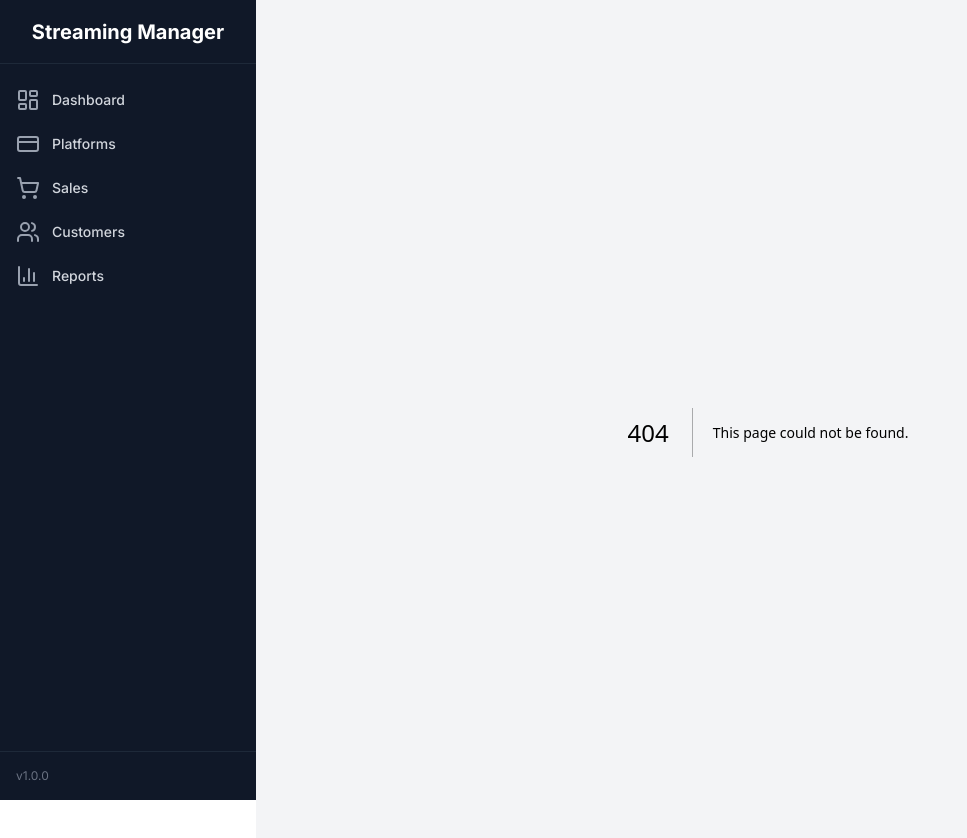
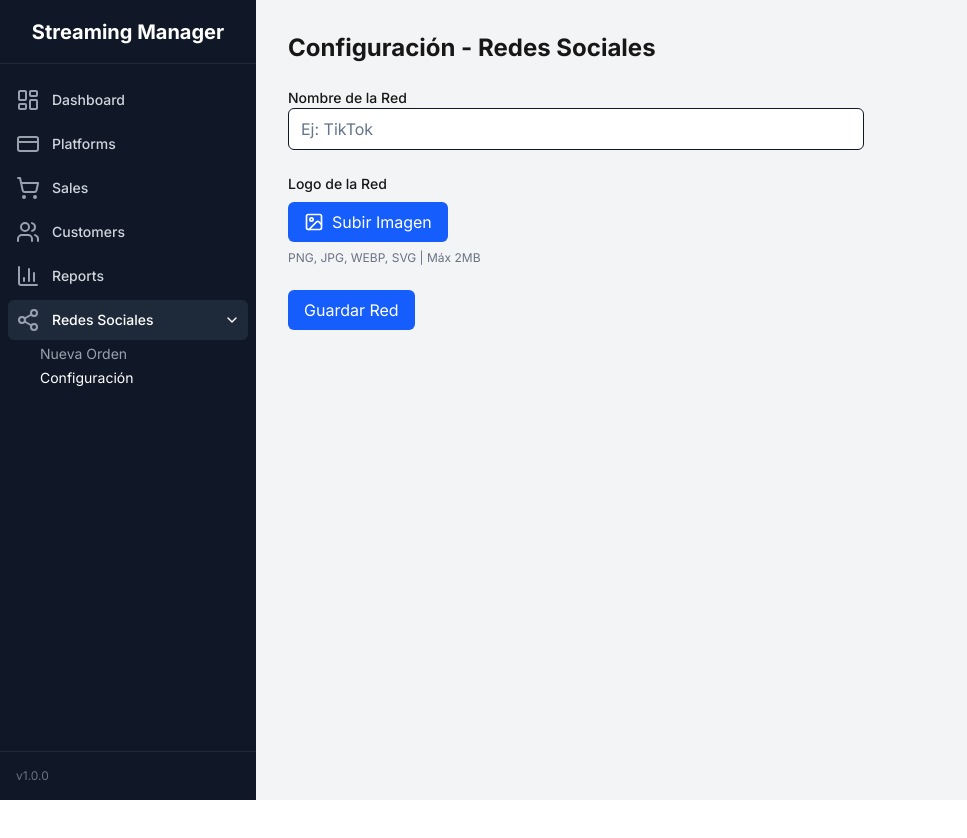
Before and after one commit to glassardtaller-a11y/Proyecto-Taller-1, a Next.js app in the folder streaming-app/: page /redes-sociales/configuracion in a window 1280 px wide. Before the commit this address had no page. Shown: the top 838 px of the page, without its empty margins (0-967 px from the left). After the commit the page ends 800 px from the top, so only its background shows below. Built offline with nearby package versions, Linux system fonts and the light colour scheme; no server answers.

Commit message:
fix: implementacion de redes sociales

```diff
--- /dev/null
+++ b/streaming-app/src/app/redes-sociales/configuracion/page.tsx
@@ -0,0 +1,77 @@
+'use client'
+
+import { useState } from 'react'
+import { createClient } from '@/lib/supabase/client'
+import { SocialNetworkLogoUpload } from '@/components/SocialNetworkLogoUpload'
+
+export default function SocialNetworksConfigPage() {
+
+    const supabase = createClient()
+
+    const [name, setName] = useState('')
+    const [logoUrl, setLogoUrl] = useState('')
+    const [loading, setLoading] = useState(false)
+
+    const handleSave = async () => {
+        if (!name) {
+            alert('Ingrese nombre de la red')
+            return
+        }
+
+        setLoading(true)
+
+        const { error } = await supabase
+            .from('social_networks')
+            .insert({
+                name,
+                logo_url: logoUrl
+            })
+
+        setLoading(false)
+
+        if (error) {
+            alert(error.message)
+        } else {
+            alert('Red creada')
+            setName('')
+            setLogoUrl('')
+        }
+    }
+
+    return (
+        <div className="max-w-xl space-y-6">
+
+            <h1 className="text-2xl font-bold">
+                Configuración - Redes Sociales
+            </h1>
+
+            {/* NOMBRE */}
+            <div>
+                <label className="block text-sm font-medium">
+                    Nombre de la Red
+                </label>
+                <input
+                    value={name}
+                    onChange={(e) => setName(e.target.value)}
+                    className="w-full border rounded-md px-3 py-2"
+                    placeholder="Ej: TikTok"
+                />
+            </div>
+
+            {/* LOGO */}
+            <SocialNetworkLogoUpload
+                onUpload={(url) => setLogoUrl(url)}
+            />
+
+            {/* BOTÓN */}
+            <button
+                onClick={handleSave}
+                disabled={loading}
+                className="bg-blue-600 text-white px-4 py-2 rounded-md hover:bg-blue-700"
+            >
+                {loading ? 'Guardando...' : 'Guardar Red'}
+            </button>
+
+        </div>
+    )
+}
--- a/streaming-app/src/components/Sidebar.tsx
+++ b/streaming-app/src/components/Sidebar.tsx
@@ -1,10 +1,19 @@
-
 'use client'
 
 import Link from 'next/link'
 import { usePathname } from 'next/navigation'
-import { LayoutDashboard, Users, CreditCard, ShoppingCart, BarChart3, Settings } from 'lucide-react'
+import {
+    LayoutDashboard,
+    Users,
+    CreditCard,
+    ShoppingCart,
+    BarChart3,
+    Share2,
+    ChevronDown,
+    ChevronRight
+} from 'lucide-react'
 import clsx from 'clsx'
+import { useState } from 'react'
 
 const navigation = [
     { name: 'Dashboard', href: '/dashboard', icon: LayoutDashboard },
@@ -15,40 +24,109 @@ const navigation = [
 ]
 
 export function Sidebar() {
+
     const pathname = usePathname()
+    const [openSocial, setOpenSocial] = useState(
+        pathname.startsWith('/redes-sociales')
+    )
 
     return (
         <div className="flex h-screen w-64 flex-col bg-gray-900 text-white">
+
+            {/* LOGO */}
             <div className="flex h-16 items-center justify-center border-b border-gray-800">
                 <h1 className="text-xl font-bold">Streaming Manager</h1>
             </div>
+
+            {/* MENU */}
             <nav className="flex-1 space-y-1 px-2 py-4">
+
+                {/* LINKS NORMALES */}
                 {navigation.map((item) => {
                     const isActive = pathname.startsWith(item.href)
+
                     return (
                         <Link
                             key={item.name}
                             href={item.href}
                             className={clsx(
-                                isActive ? 'bg-gray-800 text-white' : 'text-gray-300 hover:bg-gray-800 hover:text-white',
+                                isActive
+                                    ? 'bg-gray-800 text-white'
+                                    : 'text-gray-300 hover:bg-gray-800 hover:text-white',
                                 'group flex items-center rounded-md px-2 py-2 text-sm font-medium'
                             )}
                         >
                             <item.icon
                                 className={clsx(
-                                    isActive ? 'text-white' : 'text-gray-400 group-hover:text-white',
-                                    'mr-3 h-6 w-6 flex-shrink-0'
+                                    isActive
+                                        ? 'text-white'
+                                        : 'text-gray-400 group-hover:text-white',
+                                    'mr-3 h-6 w-6'
                                 )}
-                                aria-hidden="true"
                             />
                             {item.name}
                         </Link>
                     )
                 })}
+
+                {/* REDES SOCIALES */}
+                <div>
+                    <button
+                        onClick={() => setOpenSocial(!openSocial)}
+                        className={clsx(
+                            pathname.startsWith('/redes-sociales')
+                                ? 'bg-gray-800 text-white'
+                                : 'text-gray-300 hover:bg-gray-800 hover:text-white',
+                            'group flex w-full items-center rounded-md px-2 py-2 text-sm font-medium'
+                        )}
+                    >
+                        <Share2 className="mr-3 h-6 w-6 text-gray-400 group-hover:text-white" />
+                        Redes Sociales
+
+                        {openSocial ? (
+                            <ChevronDown className="ml-auto h-4 w-4" />
+                        ) : (
+                            <ChevronRight className="ml-auto h-4 w-4" />
+                        )}
+                    </button>
+
+                    {openSocial && (
+                        <div className="ml-8 mt-1 space-y-1">
+
+                            <Link
+                                href="/redes-sociales/nueva-orden"
+                                className={clsx(
+                                    pathname === '/redes-sociales/nueva-orden'
+                                        ? 'text-white'
+                                        : 'text-gray-400 hover:text-white',
+                                    'block text-sm'
+                                )}
+                            >
+                                Nueva Orden
+                            </Link>
+
+                            <Link
+                                href="/redes-sociales/configuracion"
+                                className={clsx(
+                                    pathname === '/redes-sociales/configuracion'
+                                        ? 'text-white'
+                                        : 'text-gray-400 hover:text-white',
+                                    'block text-sm'
+                                )}
+                            >
+                                Configuración
+                            </Link>
+
+                        </div>
+                    )}
+                </div>
+
             </nav>
+
             <div className="border-t border-gray-800 p-4">
                 <p className="text-xs text-gray-500">v1.0.0</p>
             </div>
+
         </div>
     )
 }
--- /dev/null
+++ b/streaming-app/src/components/SocialNetworkLogoUpload.tsx
@@ -0,0 +1,104 @@
+'use client'
+
+import { useState } from 'react'
+import { createClient } from '@/lib/supabase/client'
+import { Upload, Image as ImageIcon } from 'lucide-react'
+
+interface Props {
+    onUpload: (url: string) => void
+}
+
+export function SocialNetworkLogoUpload({ onUpload }: Props) {
+
+    const [uploading, setUploading] = useState(false)
+
+    const MAX_SIZE_MB = 2
+    const ALLOWED_TYPES = [
+        'image/png',
+        'image/jpeg',
+        'image/webp',
+        'image/svg+xml'
+    ]
+
+    const handleUpload = async (
+        event: React.ChangeEvent<HTMLInputElement>
+    ) => {
+        try {
+            setUploading(true)
+            const supabase = createClient()
+
+            if (!event.target.files || event.target.files.length === 0) {
+                throw new Error('Debe seleccionar una imagen')
+            }
+
+            const file = event.target.files[0]
+
+            // ✅ Validar tipo
+            if (!ALLOWED_TYPES.includes(file.type)) {
+                throw new Error('Formato no permitido')
+            }
+
+            // ✅ Validar tamaño
+            if (file.size > MAX_SIZE_MB * 1024 * 1024) {
+                throw new Error('Máximo 2MB')
+            }
+
+            const fileExt = file.name.split('.').pop()
+            const fileName = `network-${crypto.randomUUID()}.${fileExt}`
+
+            const { error: uploadError } = await supabase.storage
+                .from('social-network-logos')
+                .upload(fileName, file, {
+                    cacheControl: '3600',
+                    upsert: false
+                })
+
+            if (uploadError) throw uploadError
+
+            const { data } = supabase.storage
+                .from('social-network-logos')
+                .getPublicUrl(fileName)
+
+            onUpload(data.publicUrl)
+
+        } catch (error: any) {
+            alert(error.message || 'Error al subir imagen')
+            console.error(error)
+        } finally {
+            setUploading(false)
+        }
+    }
+
+    return (
+        <div className="space-y-2">
+            <label className="block text-sm font-medium">
+                Logo de la Red
+            </label>
+
+            <label className="cursor-pointer inline-flex items-center px-4 py-2 rounded-md bg-blue-600 text-white hover:bg-blue-700 transition">
+
+                {uploading
+                    ? 'Subiendo...'
+                    : (
+                        <>
+                            <ImageIcon className="h-5 w-5 mr-2" />
+                            Subir Imagen
+                        </>
+                    )
+                }
+
+                <input
+                    type="file"
+                    className="hidden"
+                    accept="image/*"
+                    onChange={handleUpload}
+                    disabled={uploading}
+                />
+            </label>
+
+            <p className="text-xs text-gray-500">
+                PNG, JPG, WEBP, SVG | Máx 2MB
+            </p>
+        </div>
+    )
+}
```
Also changed, not shown: streaming-app/src/app/redes-sociales/nueva-orden/page.tsx (added).
